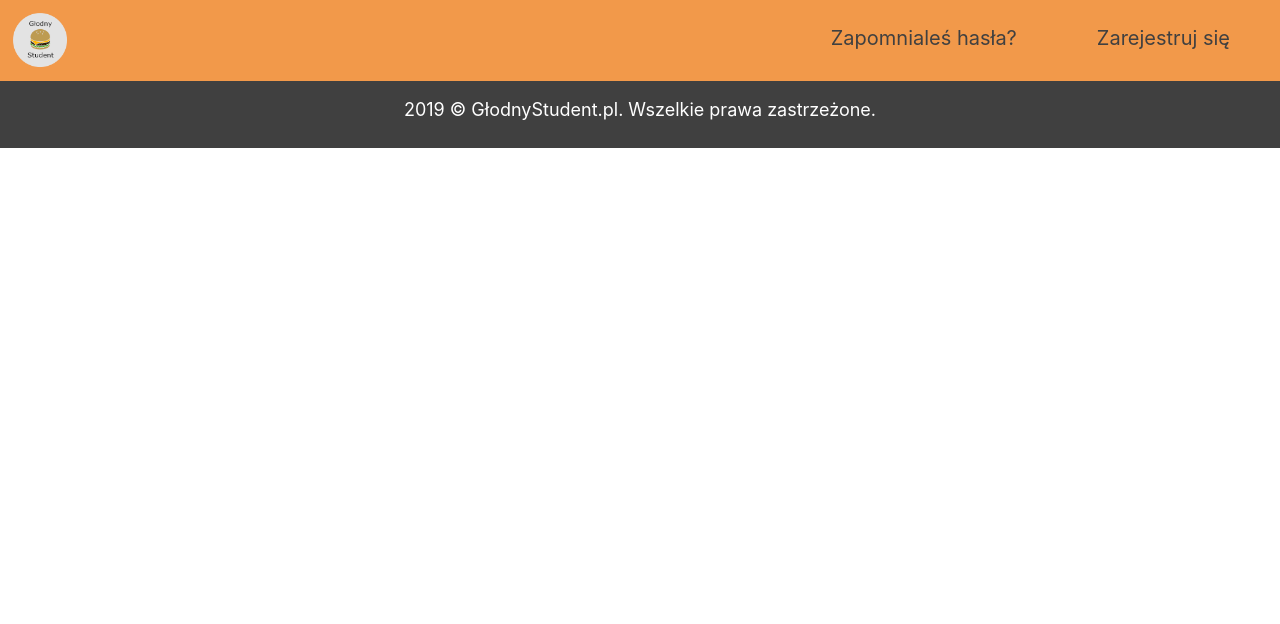
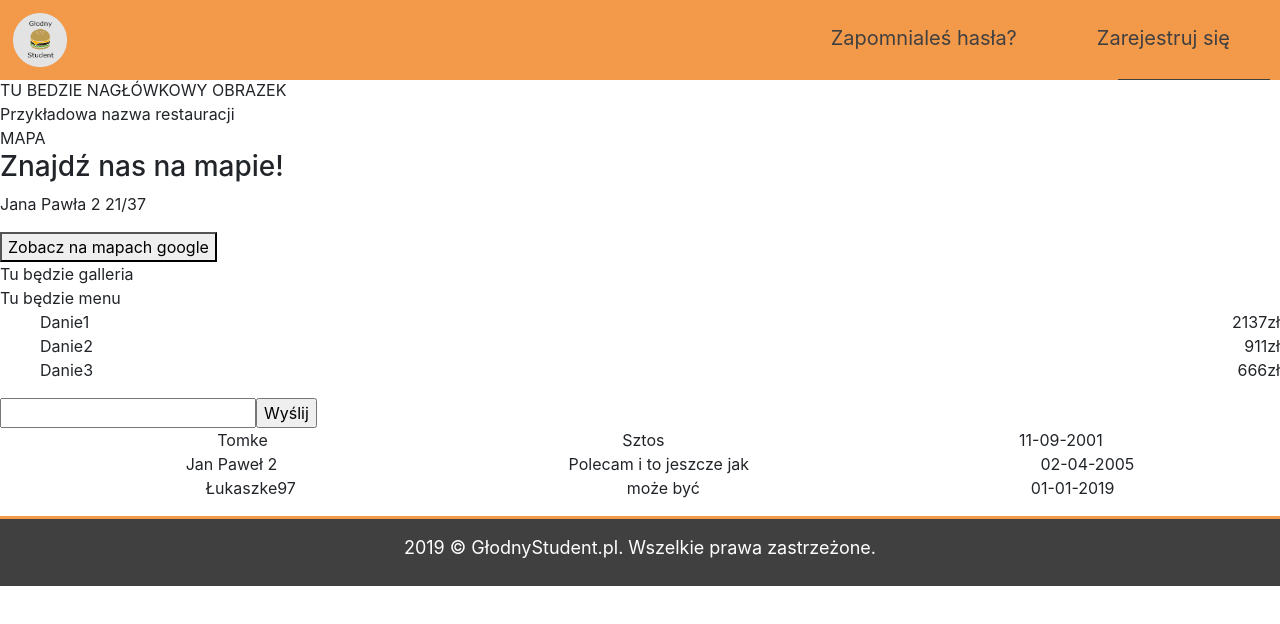
Before and after one commit to lczerniawski/GlodnyStudent, a React (Create React App) app in the folder GlodnyStudent/ClientApp/: page /RestaurantPage in a window 1280 px wide. Shown: the top 624 px of the page. Built offline with nearby package versions, Linux system fonts and the light colour scheme.

Commit message:
Restauration Page components.

```diff
--- a/GlodnyStudent/ClientApp/src/App.js
+++ b/GlodnyStudent/ClientApp/src/App.js
@@ -3,31 +3,34 @@ import React, { Component } from 'react';
 import { Layout } from './components/Layout';
 import { Home } from './components/MainPage/Home';
 import {RestaurantList} from './components/RestaurantList/RestaurantList';
-/* import { FetchData } from './components/FetchData'; */
-/* import { Counter } from './components/Counter'; */
+import RestaurantPage from './components/RestaurantPage/RestaurantPage';
 
 export default class App extends Component {
   static displayName = App.name;
 
   constructor(props){
     super(props);
-    this.state={ address :""}
+    this.state={
+      address :"",
+      id:""}
     this.setAddress = this.setAddress.bind(this);
+    this.setId = this.setId.bind(this);
   }
 
   setAddress(address){
     this.setState({address:address});
+  }
+  setId(id){
+    this.setState({id:id});
   }
 
 
   render () {
     return (
       <Layout>
-       {/*  <Route exact path='/' component={Home} />
-        <Route path='/counter' component={Counter} />
-        <Route path='/fetch-data' component={FetchData} /> */}
         <Route exact path='/'  render={(props) => <Home {...props} onAddressInput={this.setAddress}  />} />
-        <Route  path='/RestaurantList'  render={(props) => <RestaurantList  {...props} address={this.state.address} />} />
+        <Route  path='/RestaurantList'  render={(props) => <RestaurantList  {...props}  sendIdForRestaurantPage={this.setId}  address={this.state.address} />} />
+        <Route  path='/RestaurantPage'  render={(props) => <RestaurantPage  {...props} id={this.state.id} />} />
       </Layout>
     );
   }
--- a/GlodnyStudent/ClientApp/src/components/MainPage/Home.js
+++ b/GlodnyStudent/ClientApp/src/components/MainPage/Home.js
@@ -3,7 +3,6 @@ import Search from './Search';
 import './Home.css';
 
 export class Home extends Component {
-/*   static displayName = Home.name; */
 
 
   render () {
--- a/GlodnyStudent/ClientApp/src/components/MainPage/Search.js
+++ b/GlodnyStudent/ClientApp/src/components/MainPage/Search.js
@@ -7,7 +7,7 @@ export default class Search extends Component {
     constructor(props) {
         super(props);
 
-        this.state = {street: ''};
+        this.state = {street:this.props.address};
         this.handleChange = this.handleChange.bind(this);
         this.handleSubmitMain = this.handleSubmitMain.bind(this);
         this.handleSubmitRestaurationList= this.handleSubmitRestaurationList.bind(this);
@@ -18,9 +18,6 @@ export default class Search extends Component {
       }
 
     handleSubmitMain(event) {
-
-
-       // console.log(`Ulica:  ${this.state.street}`); // Do spawdzenia czy dziala
        this.props.onAddressInput(this.state.street);
         this.context.router.history.push(`/RestaurantList`);
         event.preventDefault();
@@ -40,7 +37,7 @@ export default class Search extends Component {
     const sub =this.props.isMain ? this.handleSubmitMain : this.handleSubmitRestaurationList;
     return (
         <form className="searchContainer" onSubmit={sub}>
-          <input className="searchInput" type="text"  placeholder="Tu wpisz adres" onChange={this.handleChange} required/>
+          <input className="searchInput" type="text" defaultValue={this.props.address}  placeholder="Tu wpisz ulice" onChange={this.handleChange} required/>
           <input className="searchBtn" type="submit" value="Szukaj"/>
         </form>
     )
--- a/GlodnyStudent/ClientApp/src/components/RestaurantList/ListItem.js
+++ b/GlodnyStudent/ClientApp/src/components/RestaurantList/ListItem.js
@@ -1,8 +1,14 @@
 import React, { Component } from 'react'
 import './ListItem.css';
+import PropTypes from 'prop-types';
 
 export default class listItem extends Component {
 
+
+  constructor(props){
+    super(props);
+    this.handleClickElement= this.handleClickElement.bind(this);
+  }
 
 
   PopularityBadge() {
@@ -10,10 +16,22 @@ export default class listItem extends Component {
   }
 
 
+  handleClickElement(event) {
+    this.props.sendId(this.props.id);
+     this.context.router.history.push(`/RestaurantPage`);
+     event.preventDefault();
+   }
+
+
+  static contextTypes = {
+    router: PropTypes.object
+  }
+
+
   render() {
     const badge = this.PopularityBadge();
     return (
-        <div className="listItemContainer">
+        <div className="listItemContainer" onClick={this.handleClickElement}>
           <div className="image"></div> {/* <- w tym divie docelowo bedzie zdjecie  */}
           <div className="restaurantInfo">
             <div>
--- a/GlodnyStudent/ClientApp/src/components/RestaurantList/RestaurantList.js
+++ b/GlodnyStudent/ClientApp/src/components/RestaurantList/RestaurantList.js
@@ -17,18 +17,20 @@ export class RestaurantList extends Component {
     this.state = {
       address:this.props.address,
       error: null,
-      distance:5,// przykladowe dane statyczne ("polowa" najwyzej wsrod cen)
-      price:55,// przykladowe dane statyczne ("polowa" najwyzej wsrod cen)
+      distance:20,// tu wstawić jako poczatkowa wartosc wartosc highestDistance
+      price:99,// tu wstawić jako poczatkowa wartosc wartosc highestPrice
       cuisine:'Amerykańska',
-      highestPrice: 99,
+      cuisines: ['Amerykańska','Polska','Włoska','Azjatycka'], // tu wstawic liste wszystkich typow kuchni z serwera
+      highestDistance: 20,// tu wstawić maksymalna wartość dostarczona z serwera
+      highestPrice: 99,// tu wstawić maksymalna wartość dostarczona z serwera
       sort:'priceGrowingly',
       restaurations: [ // przykladowe dane statyczne , dane z serwera beda pobierane po 20 i po kliknieciu  "dalej" beda doladowyawane
         /* {id:"0",name: "Piękna restauracja1", cuisine: "Włoska", address: "Jana Pawła2 21/37",reviewsCount:"69", image: '',highestPrice:99,distance:11},
         {id:"1",name: "Piękna restauracja2", cuisine: "Polska", address: "Jana Pawła2 21/37",reviewsCount:"169", image: '',highestPrice:50,distance:100},
         {id:"2",name: "Piękna restauracja3", cuisine: "Azjatycka", address: "Jana Pawła2 21/37",reviewsCount:"169", image: '',highestPrice:25,distance:13},
         {id:"3",name: "Piękna restauracja4", cuisine: "Amerykańska", address: "Jana Pawła2 21/37",reviewsCount:"69", image: '',highestPrice:100,distance:12}    */
-      ],
-      cuisines: ['Amerykańska','Polska','Włoska','Azjatycka'] // przykladowe dane statyczne
+      ]
+
     };
   }
 
@@ -60,9 +62,7 @@ getDataByAddress(){
 }
 
 
-
-
-    getDataByFilters(event){
+    getDataByFilters(){
       console.log("getData");
       const address = `api/Restaurants?address=${this.state.address}&distance=${this.state.distance}&highestPrice=${this.state.price}&cuisine=${this.state.cuisine}`;
       fetch(address).then((response) => {
@@ -102,20 +102,20 @@ getDataByAddress(){
     this.setState({
       address:addr
   }, () => {
-    this.getDataByAddress();
+    this.getDataByFilters();
   });
   }
 
 
 
   render() {
-    const { error, restaurations,cuisines,distance,price,highestPrice,sort} = this.state;
+    const { error, restaurations,cuisines,distance,price,highestPrice,sort,highestDistance} = this.state;
     let list
     if (error) {
       list= <div>Nie znaleziono restauracji o podanych parametrach.</div>;
     } else {
-       list = restaurations.map((restauration)=><ListItem key={restauration.id} name={restauration.name}
-        address={restauration.address}  reviewsCount={restauration.reviewsCount} image={restauration.image}/>);
+       list = restaurations.map((restauration)=><ListItem key={restauration.id} name={restauration.name} address={restauration.address}
+        reviewsCount={restauration.reviewsCount} image={restauration.image} id={restauration.id} sendId={this.props.sendIdForRestaurantPage}/>);
     }
     return (
       <div className="restaurantListContainer">
@@ -125,11 +125,12 @@ getDataByAddress(){
         </div>
 
         <div className="searchRestaurant">
-          <Search onAddressUpdate={this.addressUpdate} isMain={false}/>
+          <Search onAddressUpdate={this.addressUpdate} isMain={false} address={this.state.address}/>
         </div>
 
         <div className="filersBar">
-		  <Filters onConfirmFilters={this.getDataByFilters} cuisines={cuisines} distance={distance} price={price} highestPrice={highestPrice} onSetFilter={this.handleInputChange} />
+      <Filters  cuisines={cuisines} distance={distance} price={price}
+      highestDistance={highestDistance} highestPrice={highestPrice} onSetFilter={this.handleInputChange} />
           <Sort sort={sort} restaurations={restaurations} onSetSort={this.handleInputChange} />
         </div>
 
--- /dev/null
+++ b/GlodnyStudent/ClientApp/src/components/RestaurantPage/RestaurantPage.css
@@ -0,0 +1,9 @@
+.menuRow{
+    display: flex;
+    justify-content: space-between;
+}
+
+.rewiew{
+    display: flex;
+    justify-content: space-around;
+}
--- /dev/null
+++ b/GlodnyStudent/ClientApp/src/components/RestaurantPage/RestaurantPage.js
@@ -0,0 +1,110 @@
+import React, { Component } from 'react';
+import './RestaurantPage.css';
+import ReviewsCreator from './ReviewsCreator';
+
+
+export default class RestaurantPage extends Component {
+
+
+constructor(props){
+    super(props);
+    this.state={
+        restaurtion:{headerImage:"",name:"Przykładowa nazwa restauracji",address:"Jana Pawła 2 21/37",galleryImage:[],
+        menu:[["Danie1", "2137zł"],["Danie2", "911zł"],["Danie3", "666zł"]],
+        reviews:[["Tomke","Sztos","11-09-2001"],["Jan Paweł 2","Polecam i to jeszcze jak","02-04-2005"],["Łukaszke97","może być","01-01-2019"]],},
+        newReview:''
+    };
+    this.handlenNewReview = this.handleNewReview.bind(this);
+    this.sendReview =this.sendReview.bind(this);
+}
+
+
+
+    // Ustalić szczegoly komunikacji
+    /*componentDidMount(){
+        this.getDataById();
+      }
+
+      getDataById(){
+        const address = `api/Restaurants/${this.props.id}`;
+        fetch(address).then((response) => {
+          if (response.ok) {
+            return response.json();
+          } else {
+            throw new Error('Restauration not found');
+          }
+        })
+        .then((result) => {
+          this.setState({
+            error:false,
+            restaurations: result
+          });
+        })
+        .catch((error) => {
+          console.log(error);
+          this.setState({
+            error
+          });
+        });
+      }*/
+
+
+      sendReview(event) {
+        event.preventDefault();
+         /* fetch('', {
+          method: 'POST',
+          headers: {
+            'Accept': 'application/json',
+            'Content-Type': 'application/json',
+          },
+          body: JSON.stringify({
+            nick: "Tymczasowy nick",// bedzie zmienione jak powstanie logowanie i konta uzytkownikow
+            review: this.state.newReview,
+          })
+        })  */
+      }
+
+
+
+      handleNewReview(review){
+        this.setState({newReview:review});
+      }
+
+
+
+
+  render() {
+    const { restaurtion} = this.state;
+  const menuList = restaurtion.menu.map((row,i)=><li key={i} className="menuRow">{row.map((rowItem,i)=><span key={i}>{rowItem}</span>)}</li>);
+  const reviewsList = restaurtion.reviews.map((row,i)=><li key={i} className="rewiew">{row.map((rowItem,i)=><span key={i}>{rowItem}</span>)}</li>);
+    return (
+      <div>
+        <div >TU BEDZIE NAGŁÓWKOWY OBRAZEK</div>
+        <div>{restaurtion.name}</div>
+        <section>
+            <div >MAPA</div>
+            <div>
+                <h3>Znajdź nas na mapie!</h3>
+                <p>{restaurtion.address}</p>
+                <button>Zobacz na mapach google</button>
+            </div>
+        </section>
+            Tu będzie galleria
+        <section>
+        <section>
+            Tu będzie menu
+        </section>
+            <ul>
+                {menuList}
+            </ul>
+        </section>
+        <section>
+            <ReviewsCreator onReviewInput={this.handleNewReview} onSendReview={this.sendReview}/>
+            <ul>
+            {reviewsList}
+            </ul>
+        </section>
+      </div>
+    )
+  }
+}
--- /dev/null
+++ b/GlodnyStudent/ClientApp/src/components/RestaurantPage/ReviewsCreator.js
@@ -0,0 +1,25 @@
+import React, { Component } from 'react'
+
+
+
+export default class ReviewsCreator extends Component {
+
+  constructor(props){
+    super(props)
+    this.handleReviewChange = this.handleReviewChange.bind(this);
+  }
+
+  handleReviewChange(e){
+    this.props.onReviewInput(e.target.value);
+  }
+
+
+  render() {
+    return (
+      <form onSubmit={this.props.onSendReview}>
+          <input type="text" onChange={this.handleReviewChange}></input>
+          <input  type="submit" value="Wyślij"/>
+      </form>
+    )
+  }
+}
```
Also changed, not shown: GlodnyStudent/ClientApp/src/components/NavMenu.js (+1 -34 lines), GlodnyStudent/ClientApp/src/components/RestaurantList/Filters.js (+1 -7 lines), GlodnyStudent/ClientApp/src/components/RestaurantList/Search.js (deleted, +0 -57 lines).
